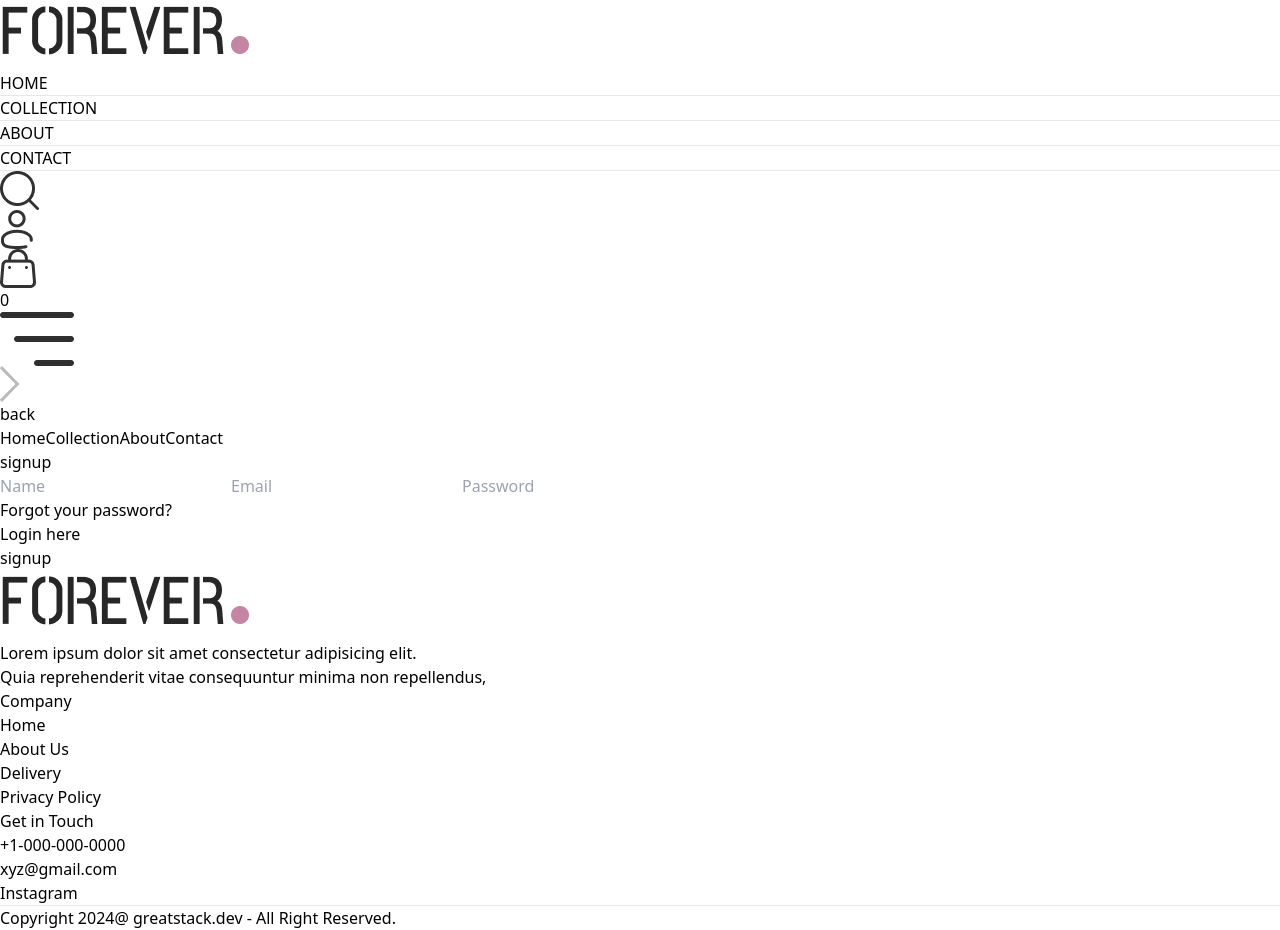
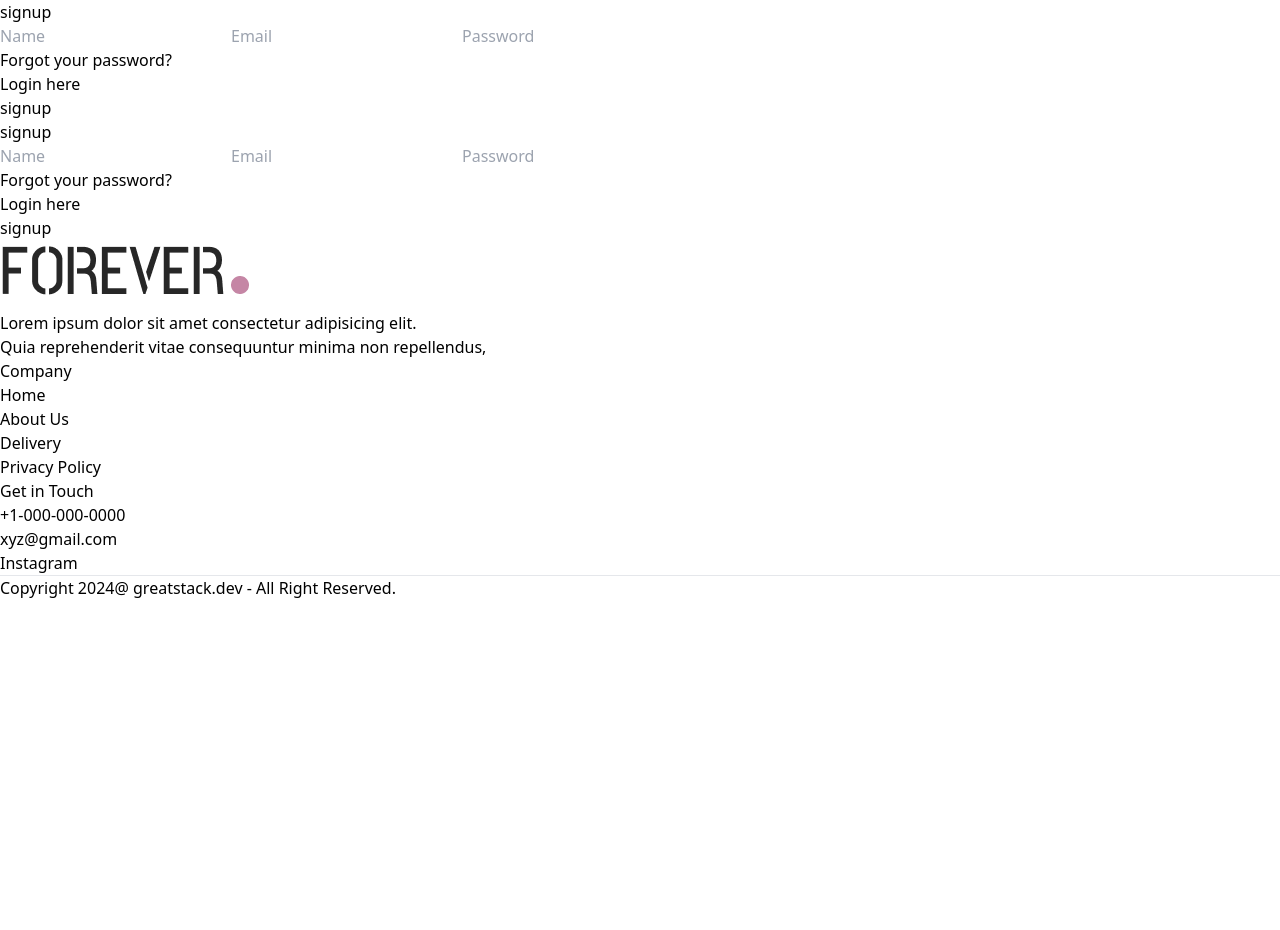
Before and after one commit to aaryankamdar2005/ecommerce, a React (Vite) app in the folder frontend/: page /login in a window 1280 px wide. After the commit the page ends 800 px from the top, so only its background shows below. Built offline with nearby package versions, Linux system fonts and the light colour scheme.

Commit message:
Update Navbar.jsx

```diff
--- a/frontend/src/components/Navbar.jsx
+++ b/frontend/src/components/Navbar.jsx
@@ -1,145 +1,112 @@
-import React, { useState, useContext, useEffect } from 'react';
-import { assets } from '../assets/frontend_assets/assets.js';
-import { NavLink, Link, useNavigate } from 'react-router-dom';
-import { shopContext } from '../context/shopContext.jsx';
+import React, { useContext, useEffect, useState } from 'react';
+import { shopContext } from '../context/shopContext';
+import axios from 'axios';
+import { toast } from 'react-toastify';
+import { useNavigate } from 'react-router-dom';
 
-function Navbar() {
-  const [visible, setVisible] = useState(false);
-  const {
-    getCartCount,
-    setCartItems,
-    token,
-    setToken,
-  } = useContext(shopContext);
-
+function Login() {
+  const { token, setToken, backendurl } = useContext(shopContext);
   const navigate = useNavigate();
 
+  const [currentState, setCurrentState] = useState('signup');
+  const [name, setName] = useState('');
+  const [email, setEmail] = useState('');
+  const [password, setPassword] = useState('');
+
   useEffect(() => {
-    const storedToken = localStorage.getItem('token');
-    if (storedToken && !token) {
-      setToken(storedToken);
+    if (token) {
+      navigate('/');
     }
-  }, [token, setToken]);
+  }, [token, navigate]);
 
-  const logout = () => {
-    localStorage.removeItem('token');
-    setToken(null);
-    setCartItems({});
-    navigate('/login');
+  const onsubmitHandler = async (event) => {
+    event.preventDefault();
+
+    try {
+      let response;
+      if (currentState === 'signup') {
+        response = await axios.post(`${backendurl}/api/user/register`, {
+          name,
+          email,
+          password,
+        });
+      } else {
+        response = await axios.post(`${backendurl}/api/user/login`, {
+          email,
+          password,
+        });
+      }
+      console.log("hello1");
+      console.log(response.data.success);
+console.log("hello2");
+console.log(response);
+
+      if (response.data.success) {
+        const jwtToken = response.data.token;
+        localStorage.setItem('token', jwtToken);
+        setToken(jwtToken);
+        toast.success(`${currentState === 'signup' ? 'Registered' : 'Logged in'} successfully`);
+        navigate('/');
+      } else {
+        toast.error(response.data.message);
+      }
+    } catch (error) {
+      console.error('Error:', error);
+      toast.error('Something went wrong. Please try again.');
+    }
   };
 
   return (
-    <div className="flex justify-between items-center mt-4">
-      <img src={assets.logo} alt="log" className="w-36" />
-      <ul className="hidden lg:flex gap-5 text-sm text-gray-700 ">
-        <NavLink to="/" className="flex flex-col ">
-          <p>HOME</p>
-          <hr className="w-10 border-none bg-gray-700 h-[1.5px] hidden" />
-        </NavLink>
-        <NavLink to="/collection" className="flex flex-col ">
-          <p>COLLECTION</p>
-          <hr className="w-10 border-none bg-gray-700 h-[1.5px] hidden" />
-        </NavLink>
-        <NavLink to="/about" className="flex flex-col ">
-          <p>ABOUT</p>
-          <hr className="w-10 border-none bg-gray-700 h-[1.5px] hidden" />
-        </NavLink>
-        <NavLink to="/contact" className="flex flex-col ">
-          <p>CONTACT</p>
-          <hr className="w-10 border-none bg-gray-700 h-[1.5px] hidden" />
-        </NavLink>
-      </ul>
+    <form onSubmit={onsubmitHandler} className="flex flex-col items-center w-[90%] sm:max-w-96 m-auto mt-14 gap-4 text-gray-800">
+      <div className="inline-flex items-center gap-2 mb-2 mt-10">
+        <p className="text-3xl capitalize">{currentState}</p>
+      </div>
 
-      <div className="flex items-center gap-6">
-        <img src={assets.search_icon} className="w-5 cursor-progress" />
-        <div className="group relative">
-          <Link to="/login">
-            <img
-              onClick={() => {
-                if (!token) navigate('/login');
-              }}
-              src={assets.profile_icon}
-              className="w-5 cursor-progress"
-            />
-          </Link>
+      {currentState === 'login' ? null : (
+        <input
+          onChange={(e) => setName(e.target.value)}
+          value={name}
+          type="text"
+          name="name"
+          className="w-full px-3 py-2 border border-gray-800"
+          placeholder="Name"
+        />
+      )}
 
-          <div className="group-hover:block hidden absolute dropdown-menu right-0 pt-4">
-            {token && (
-              <div className="flex flex-col bg-slate-50 gap-2 w-36 py-3 px-5">
-                <p>My Profile</p>
-                <p onClick={() => navigate('/orders')}>Orders</p>
-                <p onClick={logout}>Logout</p>
-              </div>
-            )}
-          </div>
-        </div>
+      <input
+        onChange={(e) => setEmail(e.target.value)}
+        type="text"
+        value={email}
+        className="w-full px-3 py-2 border border-gray-800"
+        placeholder="Email"
+      />
 
-        <NavLink to="/cart" className="relative">
-          <img src={assets.cart_icon} className="w-5 cursor-progress" />
-          <p className="absolute right-1 left-3 bottom-3 bg-black w-5 h-5 text-white rounded-full flex items-center justify-center">
-            {getCartCount()}
+      <input
+        onChange={(e) => setPassword(e.target.value)}
+        type="password"
+        value={password}
+        className="w-full px-3 py-2 border border-gray-800"
+        placeholder="Password"
+      />
+
+      <div className="w-full flex justify-between text-sm">
+        <p>Forgot your password?</p>
+        {currentState === 'login' ? (
+          <p className="cursor-pointer" onClick={() => setCurrentState('signup')}>
+            Create account
           </p>
-        </NavLink>
+        ) : (
+          <p className="cursor-pointer" onClick={() => setCurrentState('login')}>
+            Login here
+          </p>
+        )}
+      </div>
 
-        <img
-          src={assets.menu_icon}
-          onClick={() => {
-            setVisible(true);
-          }}
-          className="w-5 cursor-pointer lg:hidden"
-        />
-
-        <div
-          className={`absolute top-0 right-0 overflow-hidden bg-white transition-all ${
-            visible ? 'w-full' : 'w-0'
-          }`}
-        >
-          <div className="flex flex-col text-gray-600">
-            <div
-              onClick={() => {
-                setVisible(false);
-              }}
-              className="flex items-center gap-4 p-3"
-            >
-              <img
-                className="h-4 rotate-180"
-                src={assets.dropdown_icon}
-              />
-              <p>back</p>
-            </div>
-            <NavLink
-              onClick={() => setVisible(false)}
-              className="py-2 pl-6 border-collapse"
-              to="/"
-            >
-              Home
-            </NavLink>
-            <NavLink
-              onClick={() => setVisible(false)}
-              className="py-2 pl-6 border-collapse"
-              to="/collection"
-            >
-              Collection
-            </NavLink>
-            <NavLink
-              onClick={() => setVisible(false)}
-              className="py-2 pl-6 border-collapse"
-              to="/about"
-            >
-              About
-            </NavLink>
-            <NavLink
-              onClick={() => setVisible(false)}
-              className="py-2 pl-6 border-collapse"
-              to="/contact"
-            >
-              Contact
-            </NavLink>
-          </div>
-        </div>
-      </div>
-    </div>
+      <button type="submit" className="bg-black text-white font-light px-8 py-2 mt-4">
+        {currentState}
+      </button>
+    </form>
   );
 }
 
-export default Navbar;
+export default Login;
```
